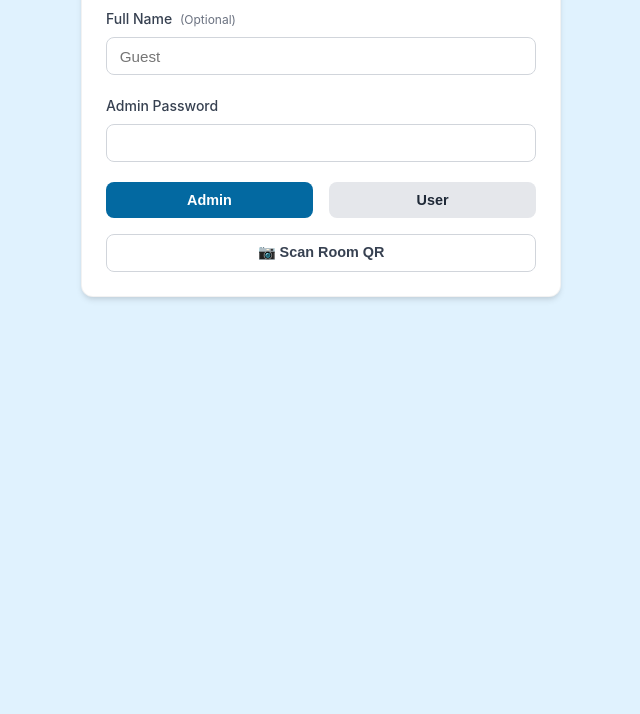
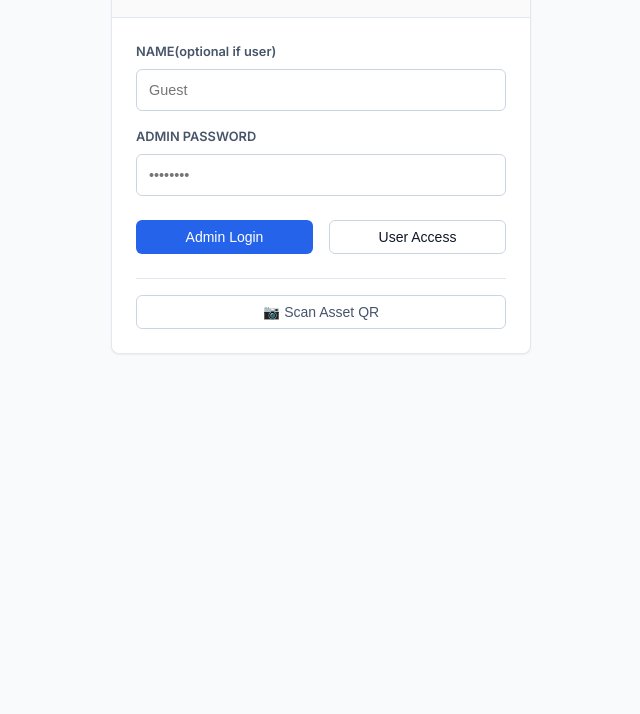
Before and after one commit to yniakeetcelisGIGA/maintenance-app, a plain HTML site: page index.html in a window 1280 px wide. Shown: the part 166-880 px from the top of the page, without its empty margins (319-959 px from the left). Before the commit the page ends 800 px from the top, so only its background shows below. Drawn offline with Linux system fonts and the light colour scheme.

Commit message:
Add files via upload

```diff
--- a/app.js
+++ b/app.js
@@ -73,20 +73,18 @@ function updateStatus(id, newStatus) {
     render();
 }
 
-/**
- * Stop the scanner and return to login fields
- */
 function stopScanner() {
     const readerElement = document.getElementById('reader');
     const loginFields = document.getElementById('loginFields');
 
     if (window.html5QrCode) {
         window.html5QrCode.stop().then(() => {
+            window.html5QrCode = null;
             readerElement.style.display = 'none';
             loginFields.style.display = 'block';
-            window.html5QrCode = null;
+            readerElement.innerHTML = '';
         }).catch(err => {
-            console.error("Scanner stop error", err);
+            console.warn("Scanner stop error:", err);
             readerElement.style.display = 'none';
             loginFields.style.display = 'block';
         });
@@ -96,17 +94,15 @@ function stopScanner() {
     }
 }
 
-/**
- * Start the scanner with a "Go Back" option
- */
 function startScanner() {
     const readerElement = document.getElementById('reader');
     const loginFields = document.getElementById('loginFields');
 
-    // Create UI for scanner with a Go Back button
     readerElement.innerHTML = `
-        <div id="qr-display" style="width: 100%;"></div>
-        <button class="btn btn-outline" style="width: 100%; margin-top: 1rem;" onclick="stopScanner()">⬅ Go Back</button>
+        <div id="qr-display" style="width: 100%; min-height: 250px; background: #000; border-radius: 8px;"></div>
+        <button type="button" class="btn btn-secondary" style="width: 100%; margin-top: 1rem;" onclick="stopScanner()">
+            ⬅ Cancel Scan
+        </button>
     `;
 
     readerElement.style.display = 'block';
@@ -120,7 +116,6 @@ function startScanner() {
             window.html5QrCode.stop().then(() => {
                 readerElement.style.display = 'none';
                 loginFields.style.display = 'block';
-                // User enters name or defaults to Guest
                 const guestName = prompt("Enter your name (Optional):");
                 const finalName = guestName?.trim() || "Guest";
                 state.currentUser = { username: finalName, role: 'user' };
@@ -129,7 +124,7 @@ function startScanner() {
             });
         }
     ).catch(err => {
-        alert("Camera error: " + err);
+        console.error("Camera error:", err);
         stopScanner();
     });
 }
@@ -141,12 +136,10 @@ function startScanner() {
 function handleLogin(role) {
     const nameInput = document.getElementById('loginName')?.value.trim();
     const password = document.getElementById('loginPassword')?.value;
-
-    // Logic: Use "Guest" if name is blank
     const name = nameInput || "Guest";
 
     if (role === 'admin' && password !== "Roque") {
-        alert('Incorrect Admin Name or Password!');
+        alert('Incorrect Admin Password!');
         return;
     }
 
@@ -180,23 +173,30 @@ function getUrlParams() {
 
 function renderLogin() {
     return `
-        <div class="container-sm" style="margin-top: 5vh;">
-            <div class="card">
-                <div class="card-header" style="text-align: center;"><h1>Maintenance System</h1></div>
+        <div class="container-sm">
+            <div class="card" style="border-top: 4px solid var(--primary);">
+                <div class="card-header" style="text-align: center;">
+                    <h1 style="color: var(--primary);">Maintenance System</h1>
+                    <p class="text-muted">QR-Based</p>
+                </div>
                 <div class="card-content">
                     <div id="reader" style="width: 100%; display: none; margin-bottom: 1rem;"></div>
                     <div id="loginFields">
                         <div class="form-group">
-                            <label class="form-label">Full Name <span class="text-muted">(Optional)</span></label>
+                            <label class="form-label">NAME(optional if user)</label>
                             <input type="text" id="loginName" class="form-input" placeholder="Guest">
                         </div>
-                        <div class="form-group"><label class="form-label">Admin Password</label>
-                            <input type="password" id="loginPassword" class="form-input"></div>
-                        <div style="display: grid; grid-template-columns: 1fr 1fr; gap: 1rem;">
-                            <button class="btn btn-primary" onclick="handleLogin('admin')">Admin</button>
-                            <button class="btn btn-secondary" onclick="handleLogin('user')">User</button>
+                        <div class="form-group">
+                            <label class="form-label">ADMIN PASSWORD</label>
+                            <input type="password" id="loginPassword" class="form-input" placeholder="••••••••">
                         </div>
-                        <button class="btn btn-outline" style="width: 100%; margin-top: 1rem;" onclick="startScanner()">📷 Scan Room QR</button>
+                        <div style="display: grid; grid-template-columns: 1fr 1fr; gap: 1rem; margin-top: 1.5rem;">
+                            <button class="btn btn-primary" onclick="handleLogin('admin')">Admin Login</button>
+                            <button class="btn btn-secondary" onclick="handleLogin('user')">User Access</button>
+                        </div>
+                        <div style="text-align: center; margin-top: 1.5rem; border-top: 1px solid var(--gray-200); padding-top: 1rem;">
+                            <button class="btn btn-outline" style="width: 100%;" onclick="startScanner()">📷 Scan Asset QR</button>
+                        </div>
                     </div>
                 </div>
             </div>
@@ -205,32 +205,45 @@ function renderLogin() {
 
 function renderDashboard() {
     return `
-        <div class="container">
-            <div class="flex-between" style="margin-bottom: 2rem;">
-                <h1>Admin Dashboard</h1>
+        <div class="page-header">
+            <div class="container flex-between">
+                <h1>Work Orders</h1>
                 <div class="flex gap-1">
-                    <button class="btn btn-primary" onclick="navigate('rooms')">🏨 Rooms</button>
+                    <button class="btn btn-secondary" onclick="navigate('rooms')">🏨 Manage Rooms</button>
                     <button class="btn btn-outline" onclick="logout()">Logout</button>
                 </div>
             </div>
+        </div>
+        <div class="container">
             <div class="card">
-                <table style="width: 100%; border-collapse: collapse;">
-                    <thead style="background: var(--gray-50);">
-                        <tr><th style="padding: 1rem; text-align: left;">Issue</th><th style="padding: 1rem; text-align: left;">Room</th><th style="padding: 1rem; text-align: right;">Action</th></tr>
+                <table style="width: 100%;">
+                    <thead>
+                        <tr>
+                            <th>Maintenance Issue</th>
+                            <th>Location/Asset</th>
+                            <th style="text-align: right;">Actions</th>
+                        </tr>
                     </thead>
                     <tbody>
                         ${state.requests.map(req => `
-                            <tr style="border-bottom: 1px solid var(--gray-100);">
-                                <td style="padding: 1rem;">
-                                    <b>${req.title}</b><br>
-                                    <small>By ${req.submittedBy} | ${req.expectedFixAt ? '🕒 ' + req.expectedFixAt : 'No date'}</small>
+                            <tr>
+                                <td>
+                                    <div style="font-weight: 600;">${req.title}</div>
+                                    <div class="text-muted" style="font-size: 0.75rem;">
+                                        By ${req.submittedBy} • ${req.expectedFixAt ? 'Expected: ' + req.expectedFixAt : 'No date set'}
+                                    </div>
                                 </td>
-                                <td style="padding: 1rem;">${(state.rooms.find(r => r.id === req.assetId) || {}).name || 'Unknown'}</td>
-                                <td style="padding: 1rem; text-align: right;">
+                                <td>
+                                    <div class="badge badge-low" style="display:inline-block; margin-bottom: 4px;">Room</div><br>
+                                    ${(state.rooms.find(r => r.id === req.assetId) || {}).name || 'Unknown'}
+                                </td>
+                                <td style="text-align: right;">
                                     ${req.status !== 'completed' ? `
-                                        <button class="btn btn-outline btn-sm" onclick="setExpectedFix('${req.id}')">Set Date</button>
-                                        <button class="btn btn-primary btn-sm" onclick="updateStatus('${req.id}', 'completed')">Fixed</button>
-                                    ` : `<div style="color: var(--success); font-size: 0.7rem;">Fixed: ${req.completedAt}</div>`}
+                                        <div class="flex gap-1" style="justify-content: flex-end;">
+                                            <button class="btn btn-secondary btn-sm" onclick="setExpectedFix('${req.id}')">Schedule</button>
+                                            <button class="btn btn-primary btn-sm" onclick="updateStatus('${req.id}', 'completed')">Mark Fixed</button>
+                                        </div>
+                                    ` : `<span style="color: var(--success); font-weight:600; font-size: 0.8rem;">✓ COMPLETED</span>`}
                                 </td>
                             </tr>`).join('')}
                     </tbody>
@@ -242,55 +255,87 @@ function renderDashboard() {
 function renderSubmitRequest() {
     const params = getUrlParams();
     const selectedRoom = params.roomId || "";
-
     const userHistory = state.requests.filter(req => req.submittedBy === state.currentUser.username)
         .sort((a, b) => (a.status === 'completed' ? 1 : -1));
 
     return `
-        <div class="container-sm">
-            <div class="flex-between"><h1>Report Issue</h1><button class="btn btn-outline btn-sm" onclick="logout()">Logout</button></div>
-            <div class="card" style="margin: 1rem 0;">
+        <div class="page-header">
+            <div class="container flex-between">
+                <h1>Submit Request</h1>
+                <button class="btn btn-outline btn-sm" onclick="logout()">Logout</button>
+            </div>
+        </div>
+        <div class="container" style="max-width: 600px;">
+            <div class="card">
                 <div class="card-content">
                     <form id="submitRequestForm">
+                        <div class="form-group">
+                            <label class="form-label">SELECT ASSET</label>
                             <select id="requestAsset" class="form-select" required>
-                            <option value="">Select Room</option>
-                            ${state.rooms.map(r => `<option value="${r.id}" ${r.id === selectedRoom ? 'selected' : ''}>${r.name}</option>`).join('')}
+                                <option value="">Choose a room...</option>
+                                ${state.rooms.map(r => `<option value="${r.id}" ${r.id === selectedRoom ? 'selected' : ''}>${r.name} - ${r.location}</option>`).join('')}
                             </select>
-                        <input type="text" id="requestTitle" class="form-input" style="margin: 1rem 0;" placeholder="What is broken?" required>
-                        <select id="requestPriority" class="form-select" style="margin-bottom: 1rem;">
-                            <option value="low">Low</option><option value="medium" selected>Medium</option><option value="high">High</option>
+                        </div>
+                        <div class="form-group">
+                            <label class="form-label">ISSUE DESCRIPTION</label>
+                            <input type="text" id="requestTitle" class="form-input" placeholder="e.g. Broken light fixture" required>
+                        </div>
+                        <div class="form-group">
+                            <label class="form-label">PRIORITY LEVEL</label>
+                            <select id="requestPriority" class="form-select">
+                                <option value="low">Low - Routine</option>
+                                <option value="medium" selected>Medium - Urgent</option>
+                                <option value="high">High - Emergency</option>
                             </select>
-                        <button type="submit" class="btn btn-primary" style="width: 100%;">Submit Report</button>
+                        </div>
+                        <button type="submit" class="btn btn-primary" style="width: 100%; padding: 0.8rem; margin-top: 1rem;">Submit Work Order</button>
                     </form>
                 </div>
             </div>
-            <h3>Your History (${userHistory.length})</h3>
-            <div class="card">
-                ${userHistory.length === 0 ? `<div style="padding:2rem; text-align:center;" class="text-muted">You haven't reported any issues yet.</div>` :
+
+            <h3 style="margin: 2rem 0 1rem;">Your Submission History</h3>
+            ${userHistory.length === 0 ? `<div class="card" style="padding:2rem; text-align:center; color: var(--gray-500);">No requests found.</div>` :
             userHistory.map(req => `
-                    <div style="padding: 1rem; border-bottom: 1px solid var(--gray-100); opacity: ${req.status === 'completed' ? 0.6 : 1}">
-                        <div class="flex-between"><b>${req.title}</b><span class="badge badge-${req.priority}">${req.priority}</span></div>
-                        <div style="font-size: 0.8rem; margin-top: 5px;">
-                            ${req.status === 'completed' ? `<span style="color: var(--success);">✅ Fixed: ${req.completedAt}</span>` :
-                            `⏳ Pending ${req.expectedFixAt ? `<br><span style="color: var(--primary);">🕒 Expected: ${req.expectedFixAt}</span>` : ''}`}
+                <div class="card" style="opacity: ${req.status === 'completed' ? 0.7 : 1}">
+                    <div class="card-content flex-between">
+                        <div>
+                            <div style="font-weight: 600;">${req.title}</div>
+                            <div class="text-muted">
+                                ${req.status === 'completed' ? `✅ Resolved` : `⏳ Pending ${req.expectedFixAt ? '• Due: '+req.expectedFixAt : ''}`}
+                            </div>
+                        </div>
+                        <span class="badge badge-${req.priority}">${req.priority}</span>
                     </div>
                 </div>`).join('')}
-            </div>
         </div>`;
 }
 
 function renderRooms() {
-    return `<div class="container">
-        <div class="flex-between"><h1>Rooms</h1><button class="btn btn-outline" onclick="navigate('dashboard')">Back</button></div>
-        <div class="card" style="margin-top: 1rem;">
-            ${state.rooms.map(r => `<div style="padding: 1rem; border-bottom: 1px solid var(--gray-100);">${r.name} - ${r.location}</div>`).join('')}
+    return `
+        <div class="page-header">
+            <div class="container flex-between">
+                <h1>Asset Registry</h1>
+                <button class="btn btn-secondary" onclick="navigate('dashboard')">Back to Dashboard</button>
+            </div>
+        </div>
+        <div class="container">
+            <div class="card">
+                <table>
+                    <thead>
+                        <tr><th>Asset Name</th><th>Location</th><th>Category</th></tr>
+                    </thead>
+                    <tbody>
+                        ${state.rooms.map(r => `
+                            <tr>
+                                <td style="font-weight:600;">${r.name}</td>
+                                <td>${r.location}</td>
+                                <td><span class="badge badge-low">${r.category}</span></td>
+                            </tr>`).join('')}
+                    </tbody>
+                </table>
             </div>
         </div>`;
 }
-
-// ==========================================
-// Init & Events
-// ==========================================
 
 function render() {
     const app = document.getElementById('app');
@@ -321,7 +366,7 @@ function render() {
             };
             state.requests.unshift(newReq);
             Storage.setRequests(state.requests);
-            alert('Success!'); render();
+            alert('Work Order Created Successfully!'); render();
         };
     }
 }
--- a/styles.css
+++ b/styles.css
@@ -1,4 +1,6 @@
-/* Reset and Base Styles */
+/* Fiix-Inspired Enterprise Theme */
+@import url('https://fonts.googleapis.com/css2?family=Inter:wght@400;500;600;700&display=swap');
+
 * {
     margin: 0;
     padding: 0;
@@ -6,90 +8,97 @@
 }
 
 :root {
-    /* Theme Colors */
-    --primary: #0369a1;       /* Deep Blue for buttons */
-    --primary-light: #0ea5e9;
-    --secondary: #0c4a6e;
-    --accent: #38bdf8;
+    /* Fiix Brand Palette */
+    --primary: #2563eb;
+    --primary-dark: #1d4ed8;
+    --navy-900: #0f172a;      /* Sidebar/Header */
+    --navy-800: #1e293b;
+
+    /* Backgrounds */
+    --bg-main: #f8fafc;
+    --white: #ffffff;
+
+    /* Status Colors */
     --success: #10b981;
     --warning: #f59e0b;
     --danger: #ef4444;
 
-    /* BACKGROUND: Baby Blue Tint */
-    --gray-50: #e0f2fe;   /* Main Page Background */
-    --gray-100: #bae6fd;  /* Slightly darker baby blue */
+    /* Borders & Accents */
+    --gray-200: #e2e8f0;
+    --gray-300: #cbd5e1;
+    --gray-600: #475569;
+    --gray-900: #0f172a;
 
-    /* Neutrals */
-    --gray-200: #e5e7eb;
-    --gray-300: #d1d5db;
-    --gray-400: #9ca3af;
-    --gray-500: #6b7280;
-    --gray-600: #4b5563;
-    --gray-700: #374151;
-    --gray-800: #1f2937;
-    --gray-900: #111827;
-
-    --white: #ffffff;
-    --border-radius: 12px;
-    --shadow: 0 4px 6px -1px rgba(0, 0, 0, 0.1), 0 2px 4px -1px rgba(0, 0, 0, 0.06);
+    --radius-lg: 8px;
+    --radius-md: 6px;
+    --shadow-sm: 0 1px 2px 0 rgb(0 0 0 / 0.05);
+    --shadow-md: 0 4px 6px -1px rgb(0 0 0 / 0.1);
 }
 
 body {
-    background-color: var(--gray-50);
+    background-color: var(--bg-main);
     color: var(--gray-900);
-    font-family: 'Inter', -apple-system, BlinkMacSystemFont, sans-serif;
-    line-height: 1.5;
+    font-family: 'Inter', sans-serif;
+    line-height: 1.6;
     min-height: 100vh;
-    padding: 20px;
 }
 
-/* Container Layouts */
+/* Typography Overhaul */
+h1 { font-size: 1.5rem; font-weight: 700; color: var(--navy-900); }
+h2 { font-size: 1.25rem; font-weight: 600; }
+h3 { font-size: 1rem; font-weight: 600; color: var(--gray-600); text-transform: uppercase; letter-spacing: 0.05em; }
+
+/* Layout Components */
 .container {
-    max-width: 1000px;
+    max-width: 1100px;
     margin: 0 auto;
+    padding: 2rem 1rem;
 }
 
 .container-sm {
-    max-width: 480px;
-    margin: 0 auto;
+    max-width: 420px;
+    margin: 10vh auto;
 }
 
-/* Cards */
+/* Enterprise Sidebar/Header Mock */
+.page-header {
+    background: var(--white);
+    border-bottom: 1px solid var(--gray-200);
+    padding: 1rem 0;
+    margin-bottom: 2rem;
+}
+
+/* Cards (The "Paper" look) */
 .card {
     background: var(--white);
-    border-radius: var(--border-radius);
-    box-shadow: var(--shadow);
-    border: 1px solid rgba(0, 0, 0, 0.05);
-    overflow: hidden;
+    border-radius: var(--radius-lg);
+    box-shadow: var(--shadow-sm);
+    border: 1px solid var(--gray-200);
+    margin-bottom: 1.5rem;
 }
 
 .card-header {
-    padding: 1.25rem 1.5rem;
+    padding: 1.25rem;
     border-bottom: 1px solid var(--gray-200);
-}
-
-.card-title {
-    font-size: 1.1rem;
-    font-weight: 600;
+    background: #fafafa;
 }
 
 .card-content {
     padding: 1.5rem;
 }
 
-/* Buttons */
+/* Modern Buttons */
 .btn {
     display: inline-flex;
     align-items: center;
     justify-content: center;
-    padding: 0.6rem 1.2rem;
-    border-radius: 8px;
-    font-weight: 600;
+    padding: 0.5rem 1rem;
+    border-radius: var(--radius-md);
+    font-weight: 500;
     cursor: pointer;
-    transition: all 0.2s;
-    border: none;
-    font-size: 0.9rem;
-    gap: 8px;
+    transition: all 0.15s ease-in-out;
+    border: 1px solid transparent;
+    font-size: 0.875rem;
 }
 
 .btn-primary {
@@ -98,100 +107,94 @@ body {
 }
 
 .btn-primary:hover {
-    background: var(--secondary);
-    transform: translateY(-1px);
+    background: var(--primary-dark);
 }
 
 .btn-secondary {
-    background: var(--gray-200);
-    color: var(--gray-800);
+    background: var(--white);
+    border-color: var(--gray-300);
+    color: var(--gray-900);
+}
+
+.btn-secondary:hover {
+    background: var(--bg-main);
 }
 
 .btn-outline {
     background: transparent;
     border: 1px solid var(--gray-300);
-    color: var(--gray-700);
+    color: var(--gray-600);
 }
 
 .btn-outline:hover {
-    background: var(--gray-100);
-}
-
-.btn-sm {
-    padding: 0.4rem 0.8rem;
-    font-size: 0.8rem;
+    border-color: var(--gray-900);
+    color: var(--gray-900);
 }
 
 /* Forms */
-.form-group {
-    margin-bottom: 1.25rem;
+.form-group { margin-bottom: 1rem; }
+.form-label {
+    display: block;
+    font-size: 0.8rem;
+    font-weight: 600;
+    margin-bottom: 0.4rem;
+    color: var(--gray-600);
 }
 
-.form-label {
-    display: block;
-    font-size: 0.875rem;
-    font-weight: 500;
-    margin-bottom: 0.5rem;
-    color: var(--gray-700);
+.form-input, .form-select {
+    width: 100%;
+    padding: 0.75rem;
+    border: 1px solid var(--gray-300);
+    border-radius: var(--radius-md);
+    font-size: 0.9rem;
+    transition: border-color 0.2s;
 }
 
-.form-input, .form-select, .form-textarea {
-    width: 100%;
-    padding: 0.6rem 0.8rem;
-    border: 1px solid var(--gray-300);
-    border-radius: 8px;
-    font-size: 0.95rem;
+/* Fixed Focus State */
+.form-input:focus, .form-select:focus {
+    outline: none; /* Removes the default yellow/blue browser ring */
+    border-color: var(--primary);
+    /* This creates a smooth 3px "ring" using a soft version of your primary blue */
+    box-shadow: 0 0 0 3px rgba(37, 99, 235, 0.2);
+    transition: all 0.2s ease-in-out;
 }
 
-.form-input:focus {
-    outline: none;
-    border-color: var(--primary);
-    box-shadow: 0 0 0 3px rgba(3, 105, 161, 0.1);
+/* Table Design */
+table {
+    width: 100%;
+    border-collapse: collapse;
 }
 
-/* Table Styles */
-.table-row:hover {
-    background-color: #f8fafc;
+th {
+    background: #f1f5f9;
+    padding: 0.75rem 1rem;
+    text-align: left;
+    font-size: 0.75rem;
+    text-transform: uppercase;
+    color: var(--gray-600);
+    font-weight: 700;
 }
 
+td {
+    padding: 1rem;
+    border-bottom: 1px solid var(--gray-200);
+    font-size: 0.9rem;
+}
+
+/* Badges */
 .badge {
-    padding: 4px 10px;
-    border-radius: 99px;
-    font-size: 0.75rem;
+    padding: 2px 8px;
+    border-radius: 4px;
+    font-size: 0.7rem;
     font-weight: 700;
-    text-transform: uppercase;
 }
 
 .badge-high { background: #fee2e2; color: #991b1b; }
 .badge-medium { background: #fef3c7; color: #92400e; }
 .badge-low { background: #dcfce7; color: #166534; }
 
-/* Status Dots */
-.status-dot {
-    height: 8px;
-    width: 8px;
-    border-radius: 50%;
-    display: inline-block;
-}
-.status-pending { background: var(--warning); }
-.status-completed { background: var(--success); }
-
 /* Utilities */
-.flex-between {
-    display: flex;
-    justify-content: space-between;
-    align-items: center;
-}
-
+.flex-between { display: flex; justify-content: space-between; align-items: center; }
+.gap-1 { gap: 1rem; }
 .flex { display: flex; }
-.gap-1 { gap: 1rem; }
-.text-muted { color: var(--gray-500); font-size: 0.9rem; }
-.text-sm { font-size: 0.875rem; }
-
-/* Styling for the (Optional) text in labels */
-.form-label .text-muted {
-    font-size: 0.75rem;
-    font-weight: 400;
-    margin-left: 4px;
-    color: var(--gray-500);
-}
+.text-muted { color: var(--gray-500); font-size: 0.8rem; }
```
Lines whose indentation alone changed are shown as unchanged.
